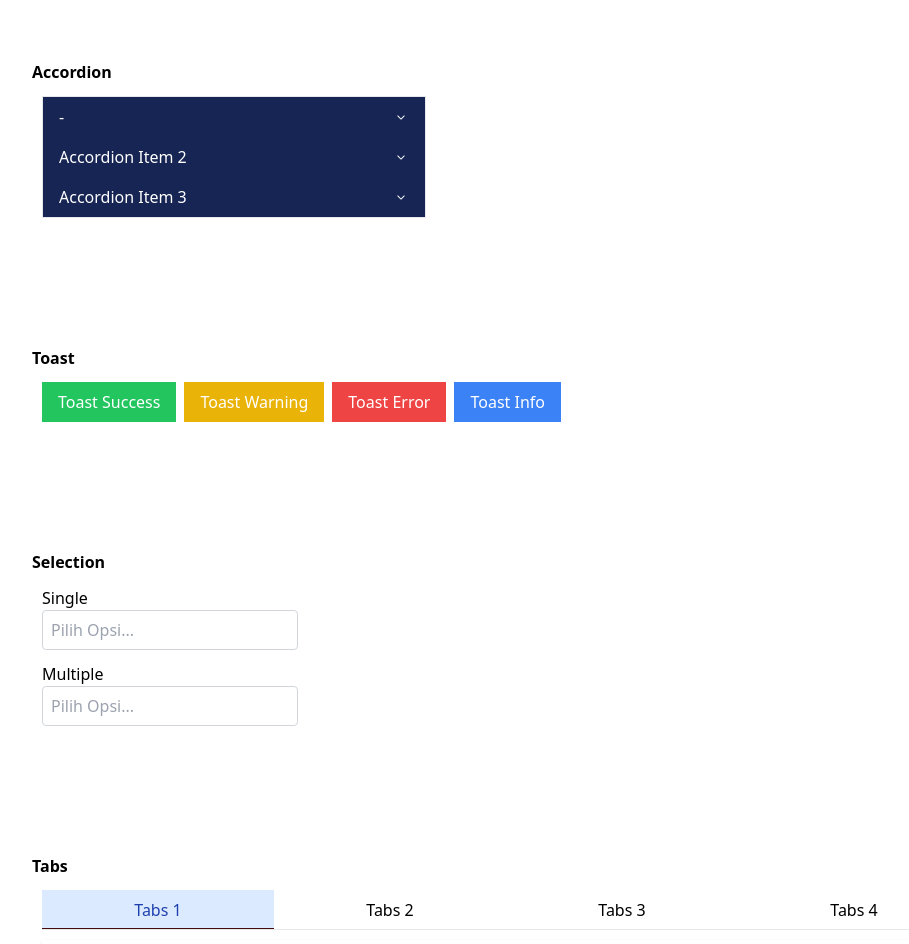
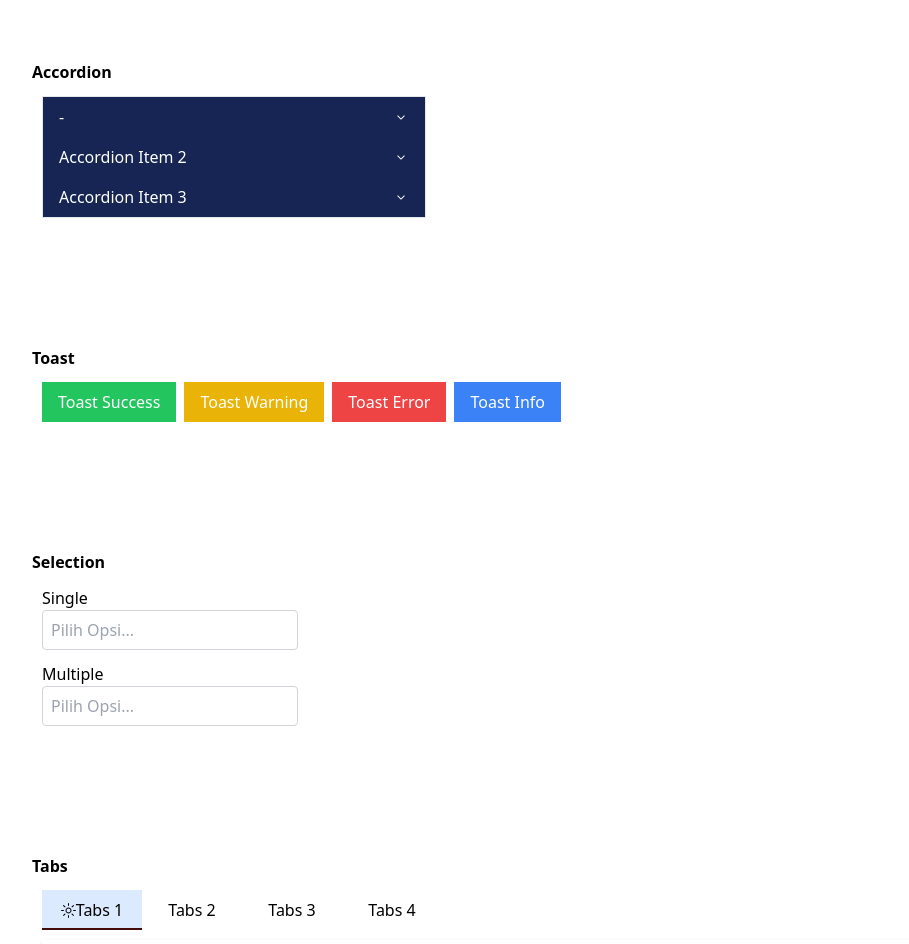
Before and after one commit to mamsul/react-components, a React (Vite) app: page / in a window 1280 px wide. Shown: the top 944 px of the page, without its empty margins (8-917 px from the left). Built offline with nearby package versions, Linux system fonts and the light colour scheme.

Commit message:
feat: `tabs` add custom render panel

```diff
--- a/src/components/molecules/Tabs/Tabs.tsx
+++ b/src/components/molecules/Tabs/Tabs.tsx
@@ -1,7 +1,12 @@
-import clsx from "clsx";
-import { memo, useCallback, useEffect, useRef, useState } from "react";
+import clsx from 'clsx';
+import { memo, useCallback, useEffect, useRef, useState } from 'react';
 
-export default function Tabs({ items, activeKey, onChange }: TabsProps) {
+export default function Tabs({
+  items,
+  activeKey,
+  onChange,
+  renderTabItem,
+}: TabsProps) {
   const panels = items.map(({ key, label }) => ({ key, label }));
 
   const activeIndex = items.findIndex(({ key }) => key === activeKey);
@@ -21,6 +26,7 @@ export default function Tabs({ items, activeKey, onChange }: TabsProps) {
         setActiveKey={handleSetActiveKey}
         panels={panels}
         activeIndex={activeIndex}
+        renderTabItem={renderTabItem}
       />
 
       <div className="h-full shadow">
@@ -40,7 +46,11 @@ const TabNavigation = memo(
     setActiveKey,
     panels,
     activeIndex,
-  }: TabNavigationProps & { activeIndex: number }) => {
+    renderTabItem,
+  }: TabNavigationProps & {
+    activeIndex: number;
+    renderTabItem?: (panel: { key: string; label: string }) => React.ReactNode;
+  }) => {
     const navigationRef = useRef<HTMLDivElement>(null);
     const [widthIndicator, setWidthIndicator] = useState<number>(0);
 
@@ -52,18 +62,22 @@ const TabNavigation = memo(
 
     return (
       <div className="relative flex flex-row overflow-auto">
-        {panels.map(({ label, key }, idx) => (
+        {panels.map((panel, idx) => (
           <div
             ref={navigationRef}
-            key={`${key}-${idx}`}
-            className={clsx(
-              "w-[14.5rem] flex justify-center items-center h-10 !border-b cursor-pointer z-20",
-              "transition duration-200 ease-in-out",
-              activeKey === key ? "text-blue-800" : "text-black-40"
-            )}
-            onClick={() => setActiveKey(key)}
+            key={`${panel.key}-${idx}`}
+            {...(renderTabItem
+              ? { className: 'transition duration-200 ease-in-out z-20 w-max' }
+              : {
+                  className: clsx(
+                    'w-[14.5rem] flex justify-center items-center h-10 !border-b cursor-pointer z-20',
+                    'transition duration-200 ease-in-out',
+                    activeKey === panel.key ? 'text-blue-800' : 'text-black-40'
+                  ),
+                })}
+            onClick={() => setActiveKey(panel.key)}
           >
-            <span>{label}</span>
+            {renderTabItem ? renderTabItem(panel) : <span>{panel.label}</span>}
           </div>
         ))}
 
--- a/src/components/molecules/Tabs/types.d.ts
+++ b/src/components/molecules/Tabs/types.d.ts
@@ -7,11 +7,12 @@ interface TabItems {
 interface TabNavigationProps {
   activeKey: string;
   setActiveKey: (key: string) => void;
-  panels: Omit<TabItems, "children">[];
+  panels: Omit<TabItems, 'children'>[];
 }
 
 interface TabsProps {
   items: TabItems[];
   activeKey: string;
   onChange?: (activeKey: string) => void;
+  renderTabItem?: (panel: { key: string; label: string }) => React.ReactNode;
 }
--- a/src/pages/components/TabsSection.tsx
+++ b/src/pages/components/TabsSection.tsx
@@ -1,28 +1,29 @@
-import { useState } from "react";
-import Tabs from "../../components/molecules/Tabs/Tabs";
+import { useState } from 'react';
+import Tabs from '../../components/molecules/Tabs/Tabs';
+import { SunIcon } from '@radix-ui/react-icons';
 
 export default function TabsSection() {
-  const [activeKey, setActiveKey] = useState<string>("1");
-  const tabsItems: TabsProps["items"] = [
+  const [activeKey, setActiveKey] = useState<string>('1');
+  const tabsItems: TabsProps['items'] = [
     {
-      key: "1",
-      label: "Tabs 1",
+      key: '1',
+      label: 'Tabs 1',
       children: <div>Tabs 1</div>,
     },
     {
-      key: "2",
-      label: "Tabs 2",
-      children: "Tabs 2",
+      key: '2',
+      label: 'Tabs 2',
+      children: 'Tabs 2',
     },
     {
-      key: "3",
-      label: "Tabs 3",
-      children: "Tabs 3",
+      key: '3',
+      label: 'Tabs 3',
+      children: 'Tabs 3',
     },
     {
-      key: "4",
-      label: "Tabs 4",
-      children: "Tabs 4",
+      key: '4',
+      label: 'Tabs 4',
+      children: 'Tabs 4',
     },
   ];
 
@@ -32,6 +33,13 @@ export default function TabsSection() {
         items={tabsItems}
         activeKey={activeKey}
         onChange={(key: string) => setActiveKey(key)}
+        renderTabItem={({ label, key }) => {
+          return (
+            <div className="min-w-[100px] py-2 flex items-center justify-center">
+              {key === '1' && <SunIcon />} {label}
+            </div>
+          );
+        }}
       />
     </div>
   );
```
